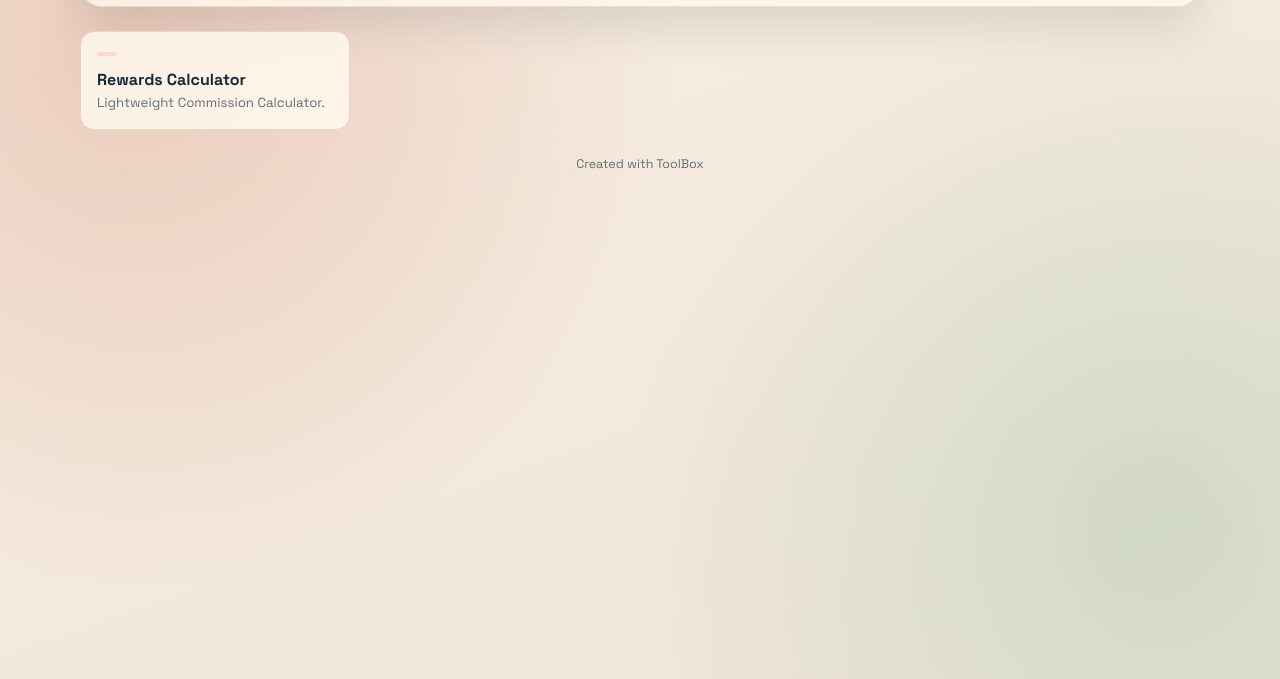
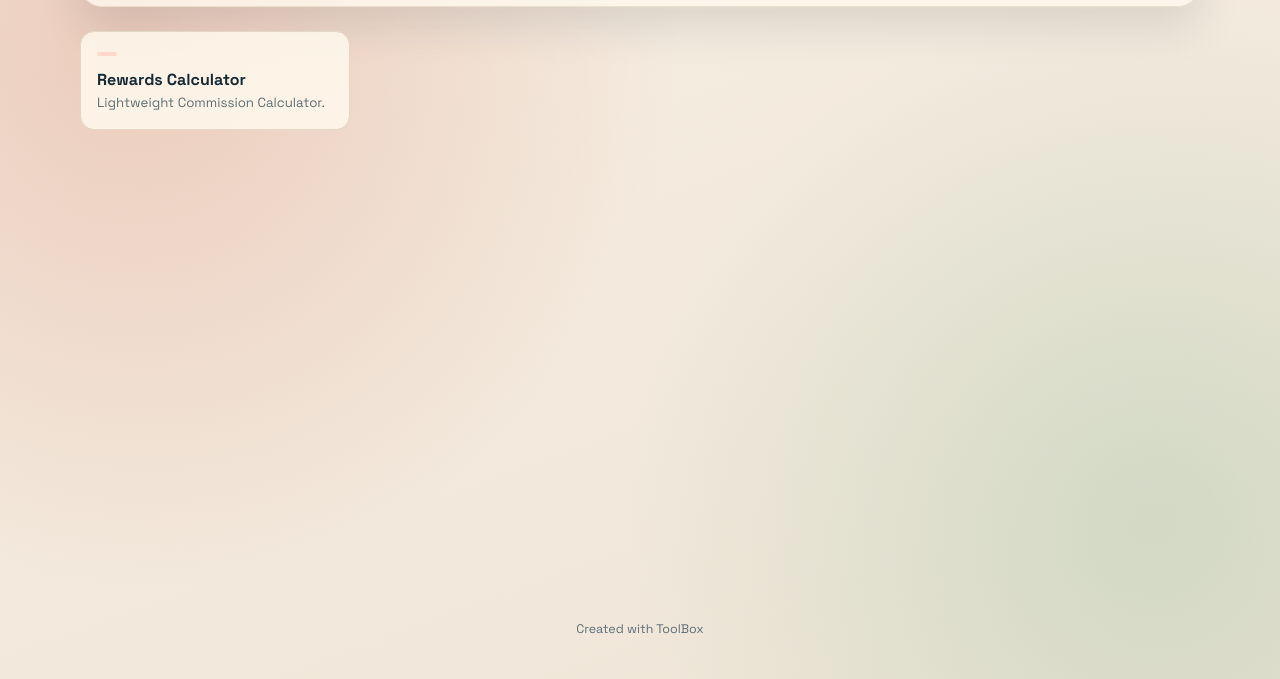
Before and after one commit to TGDossey/toolbox, a plain HTML site: page index.html in a window 1280 px wide. Shown: the part 121-800 px from the top of the page. Drawn offline with Linux system fonts and the light colour scheme.

Commit message:
Update index.html

```diff
--- a/index.html
+++ b/index.html
@@ -13,8 +13,8 @@
     html,body{scrollbar-width:none;min-height:100%}
     html{background:radial-gradient(circle at 10% 20%,rgba(194,68,40,.2),transparent 42%),radial-gradient(circle at 90% 80%,rgba(47,143,87,.16),transparent 40%),linear-gradient(160deg,#f7efe3 0%,#efe5d7 100%);background-attachment:fixed}
     body::-webkit-scrollbar{display:none}
-    body{margin:0;font-family:'Space Grotesk',sans-serif;color:var(--ink);background:transparent;padding:24px}
-    .wrap{max-width:1120px;margin:0 auto}
+    body{margin:0;font-family:'Space Grotesk',sans-serif;color:var(--ink);background:transparent;padding:24px;min-height:100vh;display:flex;flex-direction:column}
+    .wrap{max-width:1120px;margin:0 auto;flex:1;width:100%}
     .hero{background:var(--surface);border:1px solid var(--surface-border);border-radius:22px;backdrop-filter:blur(4px);box-shadow:var(--shadow);padding:28px;margin-bottom:20px;display:flex;flex-wrap:wrap;align-items:center;justify-content:space-between;gap:14px;animation:fadeUp 500ms ease-out}
     .kicker{margin:0;text-transform:uppercase;letter-spacing:.1em;font-size:.77rem;color:var(--muted);font-weight:700}
     h1{margin:8px 0 0;font-family:'Fraunces',serif;font-size:clamp(1.7rem,2.6vw,2.4rem);line-height:1.15}
@@ -33,7 +33,7 @@
     @keyframes fadeUp{from{opacity:0;transform:translateY(14px)}to{opacity:1;transform:translateY(0)}}
     @keyframes riseIn{from{opacity:0;transform:translateY(10px)}to{opacity:1;transform:translateY(0)}}
     @media(max-width:600px){body{padding:12px}}
-    .site-footer{text-align:center;padding:18px 24px;font-size:.78rem;color:var(--muted);margin-top:8px}</style>
+    .site-footer{text-align:center;padding:18px 24px;font-size:.78rem;color:var(--muted);margin-top:auto}</style>
 </head>
 <body>
   <div class="wrap">
```
